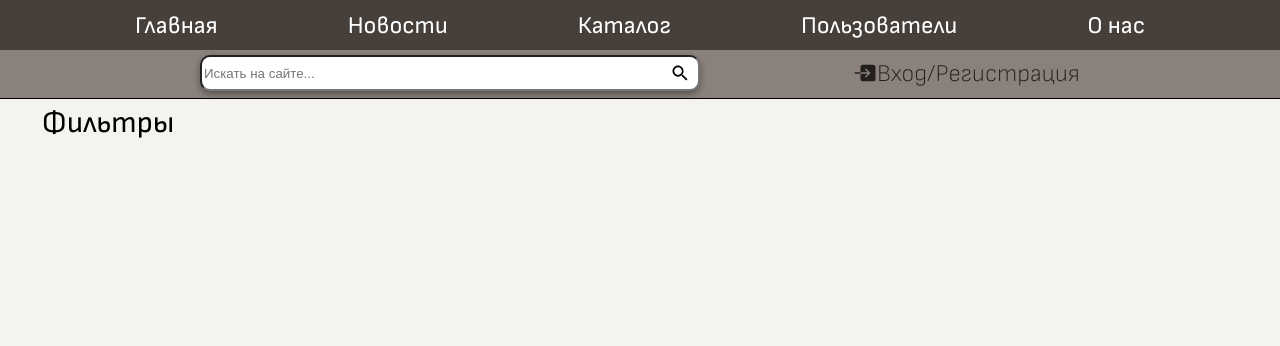
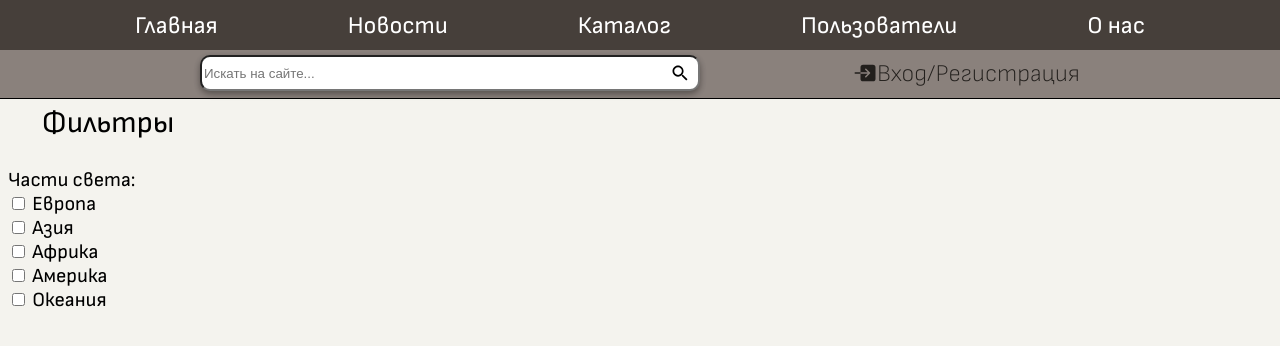
Before and after one commit to fridalif/collectioner_site, a Next.js app in the folder frontend/: page /catalog in a window 1280 px wide. Shown: the top 346 px of the page. Built offline with nearby package versions, Linux system fonts and the light colour scheme; no server answers.

Commit message:
created checkboxes of world parts

```diff
--- a/frontend/src/components/Catalog/Catalog.jsx
+++ b/frontend/src/components/Catalog/Catalog.jsx
@@ -8,6 +8,14 @@ export function Catalog(){
                 <div className={styles.catalogSideBarTitle}>
                     Фильтры
                 </div>
+                <div className={styles.catalogSideBarFilterBlock}>
+                    Части света:<br />
+                    <input type='checkbox' value='eu'/> Европа <br />
+                    <input type='checkbox' value='as'/> Азия <br />
+                    <input type='checkbox' value='af'/> Африка <br />
+                    <input type='checkbox' value='am'/> Америка <br />
+                    <input type='checkbox' value='ok'/> Океания <br />
+                </div>
             </div>
         </div>
     )
--- a/frontend/src/components/Catalog/Catalog.module.css
+++ b/frontend/src/components/Catalog/Catalog.module.css
@@ -10,6 +10,7 @@
     flex-direction: column;
     height: 850px;
     width:200px;
+    gap:20px;
 }
 
 .catalogSideBarTitle{
@@ -21,3 +22,9 @@
     width: 200px;
     height: 50px;
 }
+
+.catalogSideBarFilterBlock{
+    font-family: 'Sofia-Sans';
+    font-size:20px;
+    width:200px;
+}
```
